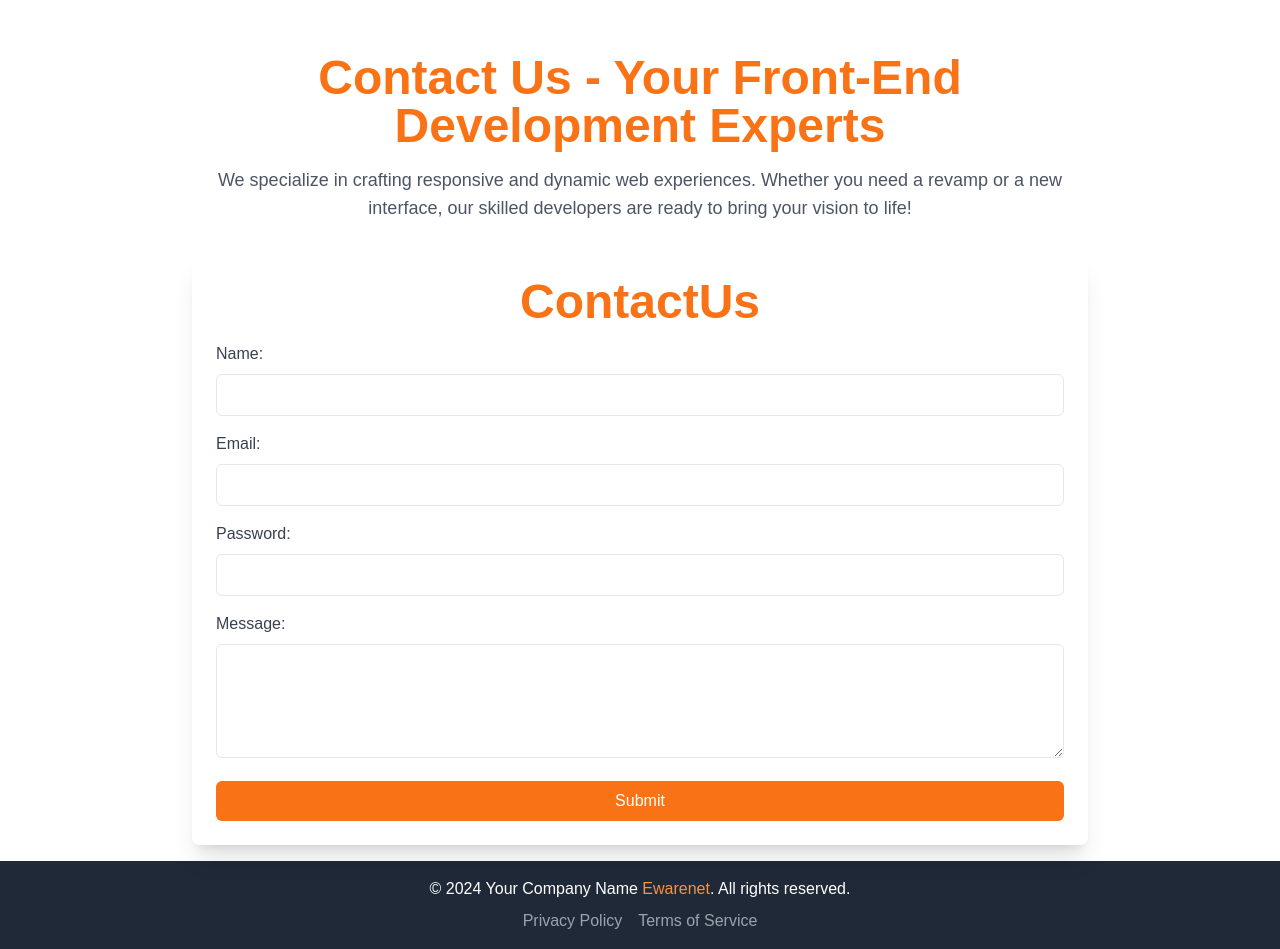
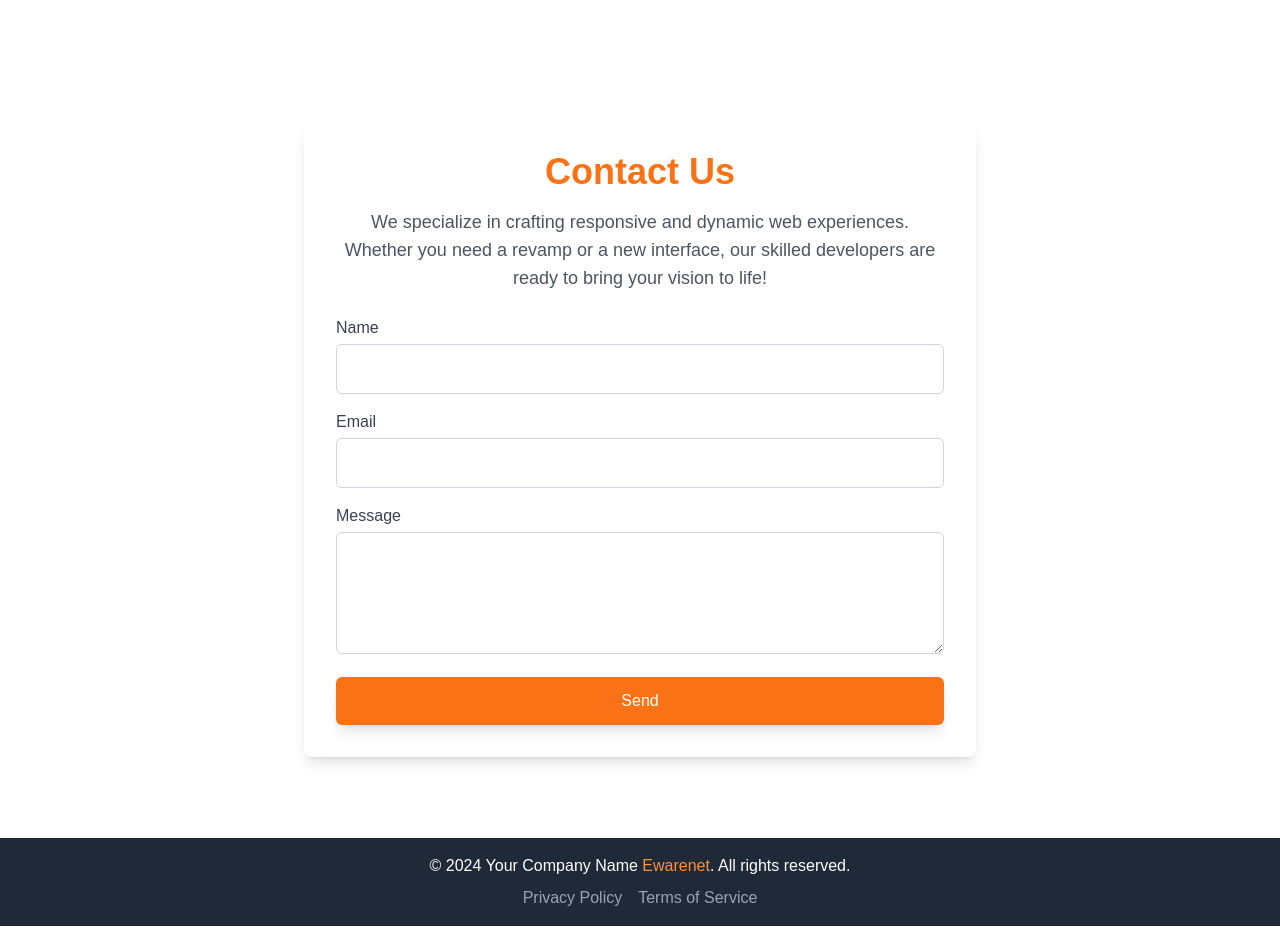
Before and after one commit to SaifD227/Saif-Ali-protfolio, a Next.js app: page / in a window 1280 px wide. Shown: the part 2080-3029 px from the top of the page. After the commit the page ends 3006 px from the top, so only its background shows below. Built offline with nearby package versions, Linux system fonts and the light colour scheme.

Commit message:
hello line

```diff
--- a/app/Components/Blog.tsx
+++ b/app/Components/Blog.tsx
@@ -6,7 +6,7 @@ import image1 from '../assets/download (9).jpeg';
 
 const Blog :React.FC = () => {
   return (
-    <div className="min-h-screen p-8 bg-orange-100 mt-20 from-blue-100 to-gray-200">
+    <div className="min-h-screen p-8 bg-green-200 mt-20 from-blue-100 to-gray-200">
       <header className="text-center mb-12">
         <h1 className="text-5xl font-bold text-orange-500 mb-2">My Portfolio</h1>
         <h2 className="text-lg text-gray-600">Front-End Developer</h2>
--- a/app/Components/Contact.tsx
+++ b/app/Components/Contact.tsx
@@ -1,40 +1,38 @@
-"use client";
-import React, { useState, ChangeEvent, FormEvent } from "react";
 
-interface FormData {
-  name: string;
-  email: string;
-  password: string;
-  message: string;
-}
+import React, { useRef, useState, FormEvent } from 'react';
+import emailjs from '@emailjs/browser';
 
 const Contact: React.FC = () => {
-  const [formData, setFormData] = useState<FormData>({
-    name: "",
-    email: "",
-    password: "",
-    message: "",
-  });
+  const form = useRef<HTMLFormElement | null>(null);
+  const [successMessage, setSuccessMessage] = useState<string | null>(null);
 
-  const handleChange = (
-    e: ChangeEvent<HTMLInputElement | HTMLTextAreaElement>
-  ) => {
-    setFormData({ ...formData, [e.target.name]: e.target.value });
-  };
+  const sendEmail = (e: FormEvent<HTMLFormElement>) => {
+    e.preventDefault();
 
-  const handleSubmit = (e: FormEvent) => {
-    e.preventDefault();
-    alert("Successfully completed");
+    if (form.current) {
+      emailjs
+        .sendForm('service_y0nijes', 'template_jtjyeor', form.current, {
+          publicKey: 'MUXjzeCdmMoXuGzXw',
+        })
+        .then(
+          () => {
+            setSuccessMessage('Message sent successfully!');
+            console.log('SUCCESS!');
+          },
+          (error) => {
+            console.log('FAILED...', error.text);
+            setSuccessMessage(null); // Clear success message on error
+          },
+        );
+    }
   };
 
   return (
-    <div className="min-h-screen bg-white mt-20 flex items-center justify-center p-4">
-      <div className="space-y-8 max-w-4xl w-full">
+    <div className="min-h-screen mt-20 flex items-center justify-center p-4">
+      <div className="bg-white rounded-lg shadow-lg p-8 space-y-6 max-w-2xl w-full">
         <div className="text-center">
-          <h1 className="text-3xl md:text-5xl font-bold text-orange-500 mb-4">
-            {" "}
-            {/* Responsive text size */}
-            Contact Us - Your Front-End Development Experts
+          <h1 className="text-3xl md:text-4xl font-bold text-orange-500 mb-4">
+            Contact Us
           </h1>
           <p className="text-gray-600 text-base md:text-lg">
             We specialize in crafting responsive and dynamic web experiences.
@@ -43,81 +41,50 @@ const Contact: React.FC = () => {
           </p>
         </div>
 
-        <form
-          onSubmit={handleSubmit}
-          className="bg-white p-6 rounded-lg shadow-xl w-full mx-auto space-y-4"
-        >
-          <h2 className="text-4xl md:text-5xl font-semibold text-center text-orange-500">
-            Contact<span className="text-orange-500">Us</span>
-          </h2>
+        {/* Display success message */}
+        {successMessage && (
+          <div className="text-green-500 text-center mb-4">
+            {successMessage}
+          </div>
+        )}
 
-          <div className="mb-4">
-            <label className="block text-gray-700 mb-2" htmlFor="name">
-              Name:
-            </label>
+        <form ref={form} onSubmit={sendEmail} className="space-y-4">
+          <div>
+            <label className="block text-gray-700">Name</label>
             <input
               type="text"
-              name="name"
-              value={formData.name}
-              onChange={handleChange}
+              name="user_name"
               required
-              className="w-full px-4 py-2 border rounded-md focus:outline-none focus:ring-2 focus:ring-indigo-400"
+              className="mt-1 p-3 border border-gray-300 rounded-md w-full focus:outline-none focus:ring-2 focus:ring-orange-400 transition duration-200"
             />
           </div>
-
-          <div className="mb-4">
-            <label className="block text-gray-700 mb-2" htmlFor="email">
-              Email:
-            </label>
+          <div>
+            <label className="block text-gray-700">Email</label>
             <input
               type="email"
-              name="email"
-              value={formData.email}
-              onChange={handleChange}
+              name="user_email"
               required
-              className="w-full px-4 py-2 border rounded-md focus:outline-none focus:ring-2 focus:ring-indigo-400"
+              className="mt-1 p-3 border border-gray-300 rounded-md w-full focus:outline-none focus:ring-2 focus:ring-orange-400 transition duration-200"
             />
           </div>
-
-          <div className="mb-4">
-            <label className="block text-gray-700 mb-2" htmlFor="password">
-              Password:
-            </label>
-            <input
-              type="email"
-              name="email"
-              value={formData.email}
-              onChange={handleChange}
+          <div>
+            <label className="block text-gray-700">Message</label>
+            <textarea
+              name="message"
               required
-              autoComplete="username" // Use the correct autocomplete value
-              className="w-full px-4 py-2 border rounded-md focus:outline-none focus:ring-2 focus:ring-indigo-400"
+              className="mt-1 p-3 border border-gray-300 rounded-md w-full focus:outline-none focus:ring-2 focus:ring-orange-400 transition duration-200"
+              rows={4}
             />
           </div>
-
-          <div className="mb-4">
-            <label className="block text-gray-700 mb-2" htmlFor="message">
-              Message:
-            </label>
-            <textarea
-              name="message"
-              value={formData.message}
-              onChange={handleChange}
-              rows={4}
-              required
-              className="w-full px-4 py-2 border rounded-md focus:outline-none focus:ring-2 focus:ring-indigo-400"
-            />
-          </div>
-
-          <button
+          <input
             type="submit"
-            className="w-full bg-orange-500 hover:bg-orange-600 text-white py-2 rounded-md  transition duration-300"
-          >
-            Submit
-          </button>
+            value="Send"
+            className="w-full py-3 mt-4 bg-orange-500 text-white rounded-md hover:bg-orange-600 transition duration-200 cursor-pointer shadow-lg"
+          />
         </form>
       </div>
     </div>
   );
-};
+}
 
 export default Contact;
--- a/app/globals.css
+++ b/app/globals.css
@@ -18,6 +18,7 @@ body {
   color: var(--foreground);
   background: var(--background);
   font-family: Arial, Helvetica, sans-serif;
+  background-color: white;
 }
 
 @layer utilities {
--- a/package.json
+++ b/package.json
@@ -9,7 +9,9 @@
     "lint": "next lint"
   },
   "dependencies": {
+    "@emailjs/browser": "^4.4.1",
     "autoprefixer": "^10.4.20",
+    "axios": "^1.7.7",
     "next": "^14.2.13",
     "react": "^18",
     "react-dom": "^18",
```
Also changed, not shown: 2 other files (tests, documents, lock files or other folders).
